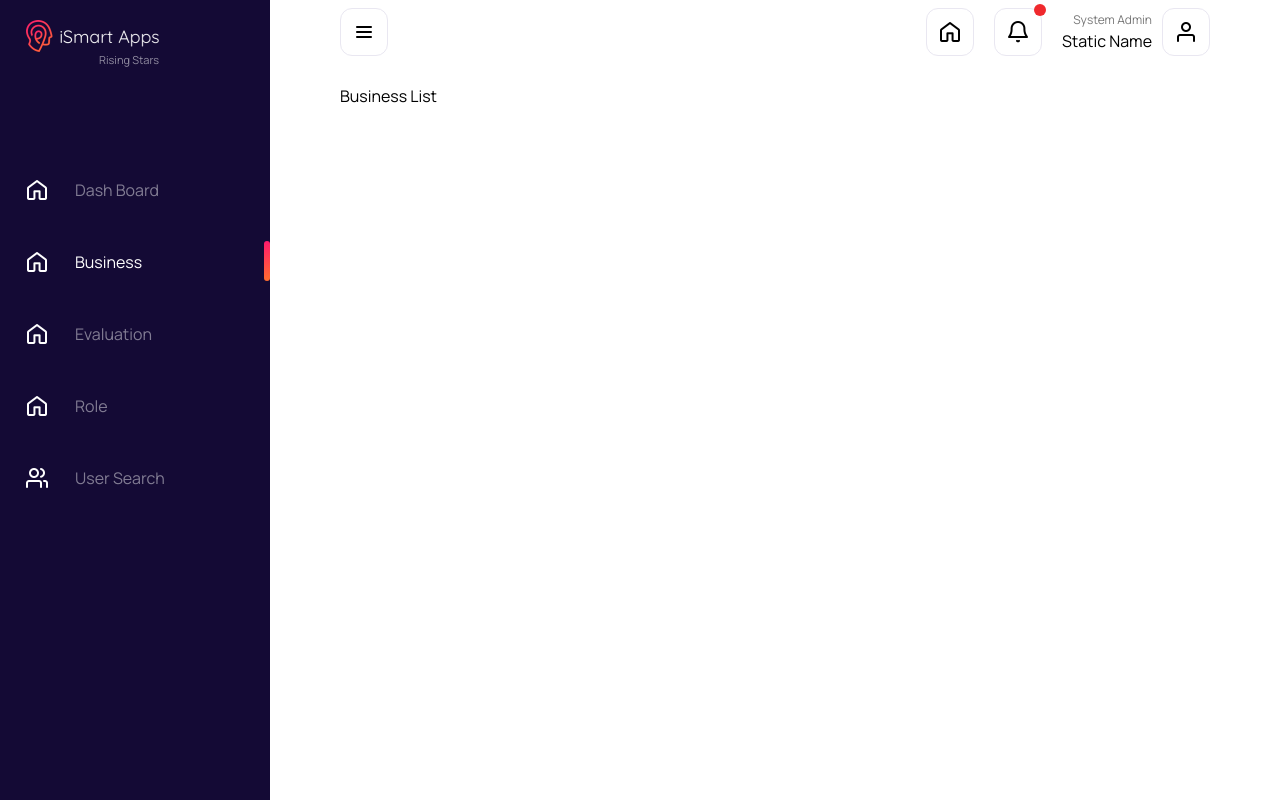
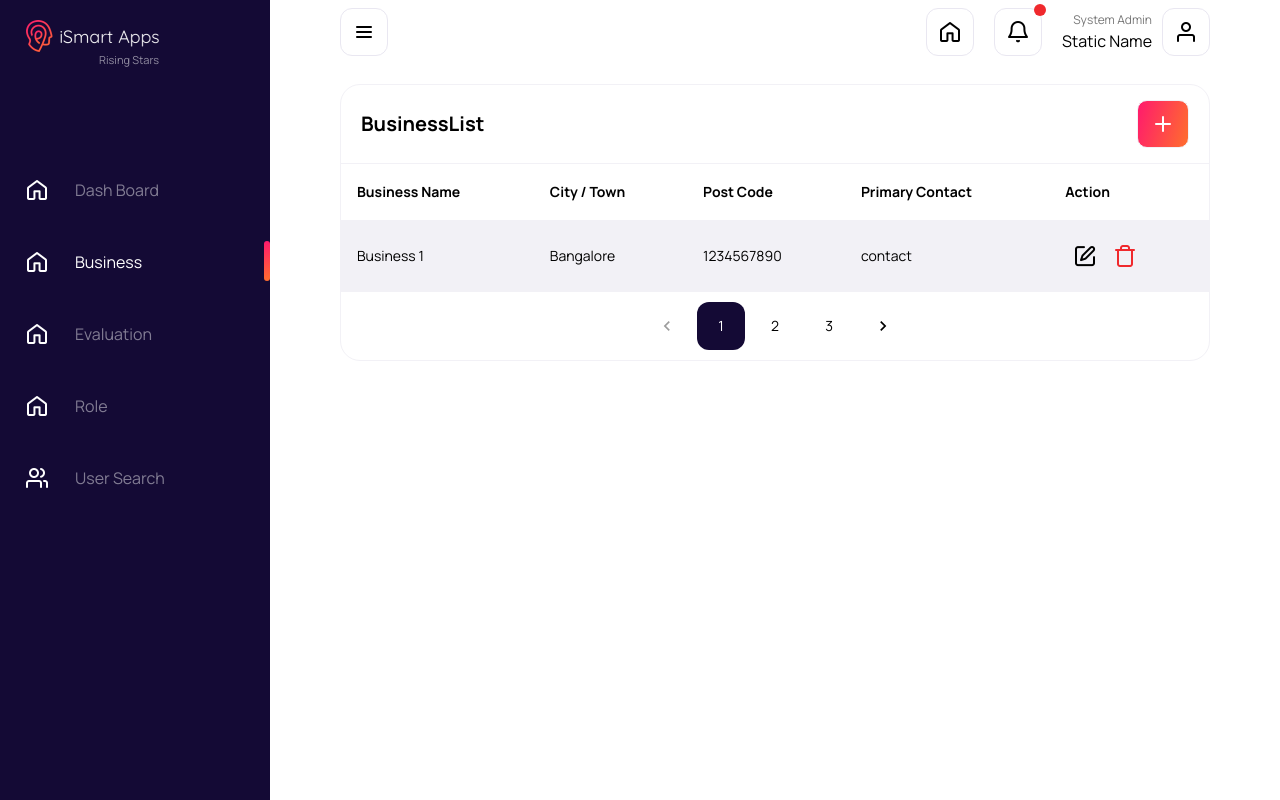
Before and after one commit to vigneshm-quikieapps/system-admin-panel, a React (Create React App) app: page /business in a window 1280 px wide. Built offline with nearby package versions, Linux system fonts and the light colour scheme.

Commit message:
initial business list table

```diff
--- /dev/null
+++ b/src/pages/business/components/business-table.jsx
@@ -0,0 +1,27 @@
+import { Table, TableHeading, AddButton } from "../../../components";
+
+const heading = (
+  <TableHeading title="BusinessList">
+    <AddButton />
+  </TableHeading>
+);
+const headers = [
+  "Business Name",
+  "City / Town",
+  "Post Code",
+  "Primary Contact",
+  "Action",
+];
+
+const BusinessTable = ({ rows, pagination }) => {
+  return (
+    <Table
+      heading={heading}
+      headers={headers}
+      rows={rows}
+      pagination={pagination}
+    />
+  );
+};
+
+export default BusinessTable;
--- a/src/pages/business/list.jsx
+++ b/src/pages/business/list.jsx
@@ -1,3 +1,61 @@
-const Page = () => <>Business List</>;
+import { useState } from "react";
+import { useNavigate } from "react-router-dom";
 
-export default Page;
+import { Actions, Pagination } from "../../components";
+import BusinessTable from "./components/business-table";
+
+const items = [
+  {
+    _id: 1,
+    name: "Business 1",
+    city: "Bangalore",
+    postCode: "1234567890",
+    primaryContact: "contact",
+  },
+];
+
+const BusinessList = () => {
+  const [page, setPage] = useState(1);
+  const navigate = useNavigate();
+
+  const rowClickHandler = (id) => navigate(`details/${id}`);
+
+  const editHandler = (e, id) => {
+    e.stopPropagation();
+    navigate(`add/${id}`);
+  };
+
+  const deleteHandler = (e, id) => {
+    e.stopPropagation();
+  };
+
+  const pageChangeHandler = (_, value) => {
+    setPage(value);
+  };
+
+  const tableRows = items.map(
+    ({ _id, name, city, postCode, primaryContact }) => ({
+      onClick: () => rowClickHandler(_id),
+      items: [
+        name,
+        city,
+        postCode,
+        primaryContact,
+        <Actions
+          onDelete={(e) => deleteHandler(e, _id)}
+          onEdit={(e) => editHandler(e, _id)}
+        />,
+      ],
+    }),
+  );
+
+  const pagination = <Pagination count={3} onChange={pageChangeHandler} />;
+
+  return (
+    <>
+      <BusinessTable rows={tableRows} pagination={pagination} />
+    </>
+  );
+};
+
+export default BusinessList;
```
